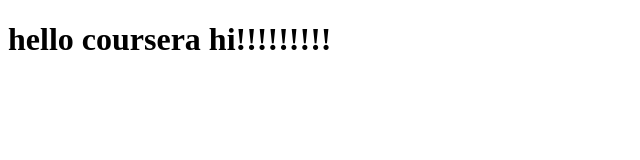
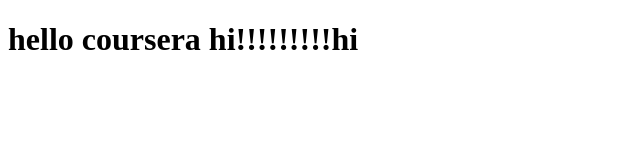
Before and after one commit to manavi17/coursera-test, a plain HTML site: page index.html in a window 1280 px wide. Shown: the full height of the page, 0-640 px from the left. Drawn offline with Linux system fonts and the light colour scheme.

Commit message:
first web file

```diff
--- a/index.html
+++ b/index.html
@@ -5,6 +5,6 @@
     <title>hello coursera</title>
   </head>
   <body>
-    <h1>hello coursera hi!!!!!!!!!</h1>
+    <h1>hello coursera hi!!!!!!!!!hi</h1>
   </body>
 </html>
```
